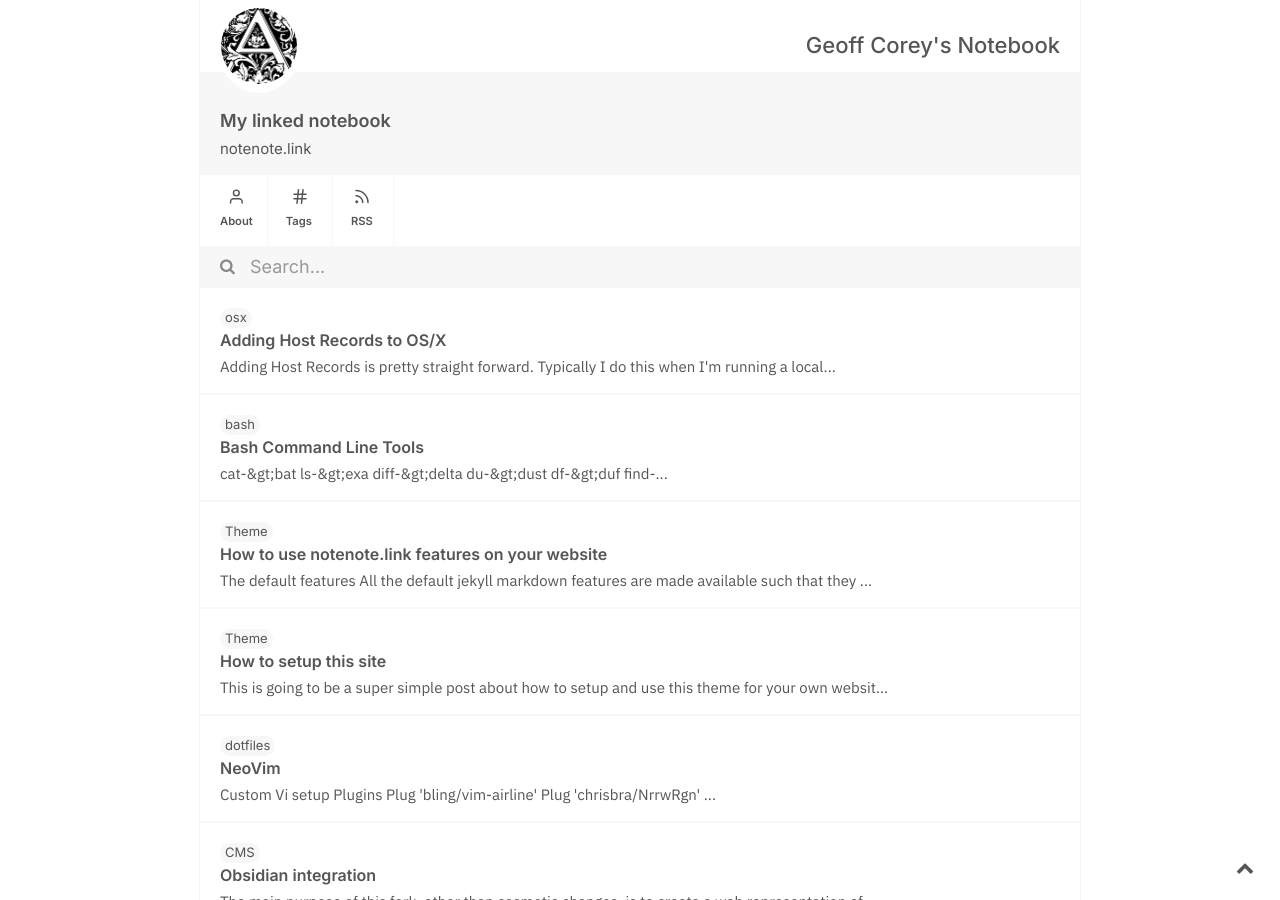
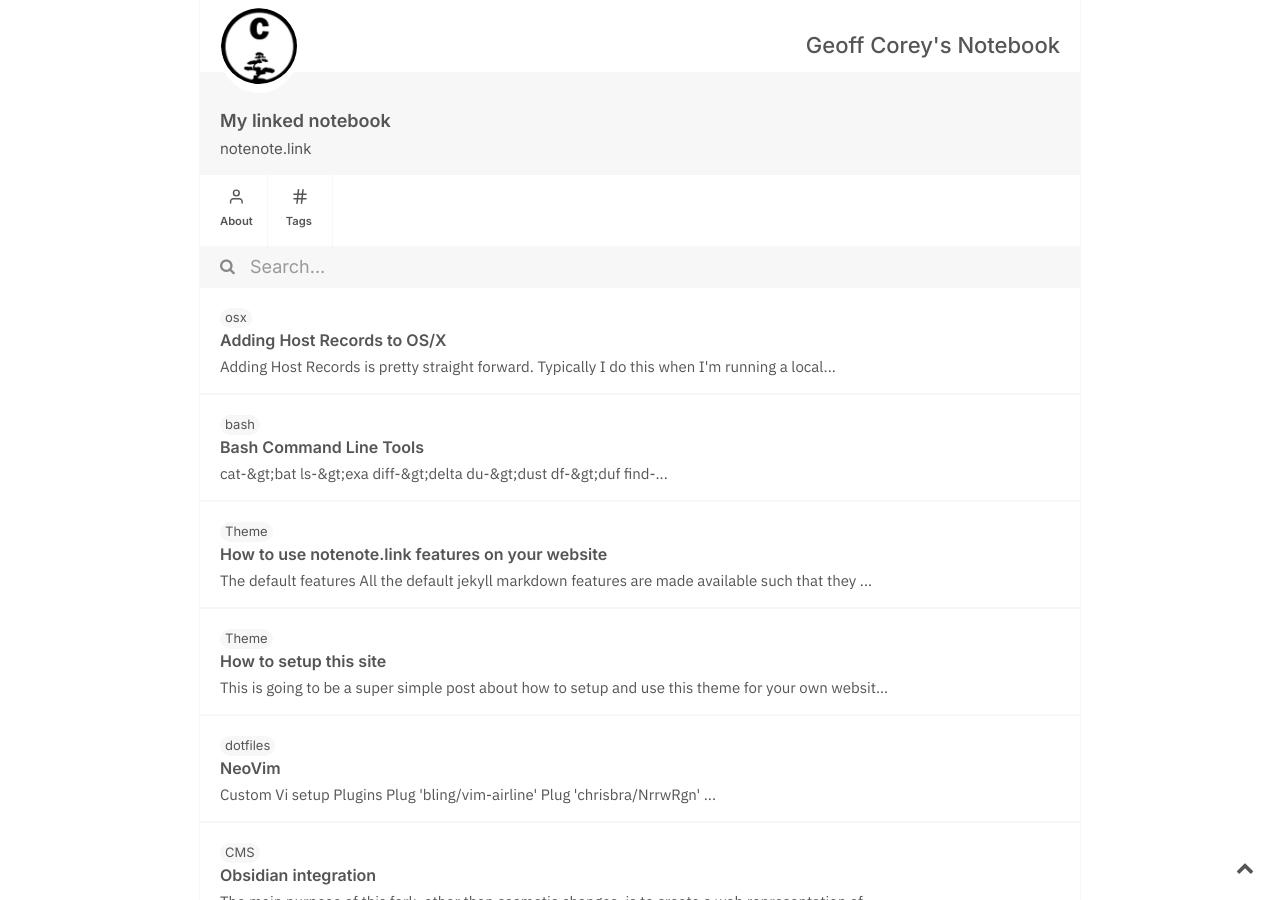
Before and after one commit to geoffcorey/geoffcorey.github.io, a Jekyll site: the page built from index.md, in a window 1280 px wide and 900 px high. Built offline with Jekyll 4.4.1, drawn with Linux system fonts in a browser that asks for light colours.

Commit message:
header changes

```diff
--- a/_includes/header.html
+++ b/_includes/header.html
@@ -16,7 +16,7 @@
     </div>
     <div class="avatar disable-select" title="click me to know more">
         <a class="avatar-link" href="/">
-            <img src="/assets/img/profile.png" class="avatar-img" alt="avatar"/>
+            <img src="/assets/img/logo.png" class="avatar-img" alt="avatar"/>
         </a>
     </div>
     <div class="main-site-subheader menu disable-select">
@@ -40,6 +40,7 @@
             <p class="categories-p">Tags</p>
             </a>
         </div>
+				<!--
         <div class="rss">
             <a style="text-decoration: none;" href="/feed.xml">
                 <svg class="icon-rss" width="18" height="19" viewBox="0 0 24 25" fill="none" xmlns="http://www.w3.org/2000/svg">
@@ -50,7 +51,7 @@
             <p class="rss-p">RSS</p>
             </a>
         </div>
-
+				-->
     </div>
     <div class="searchbar search-container">
         <i class="fa fa-search" aria-hidden="true"></i>
```
